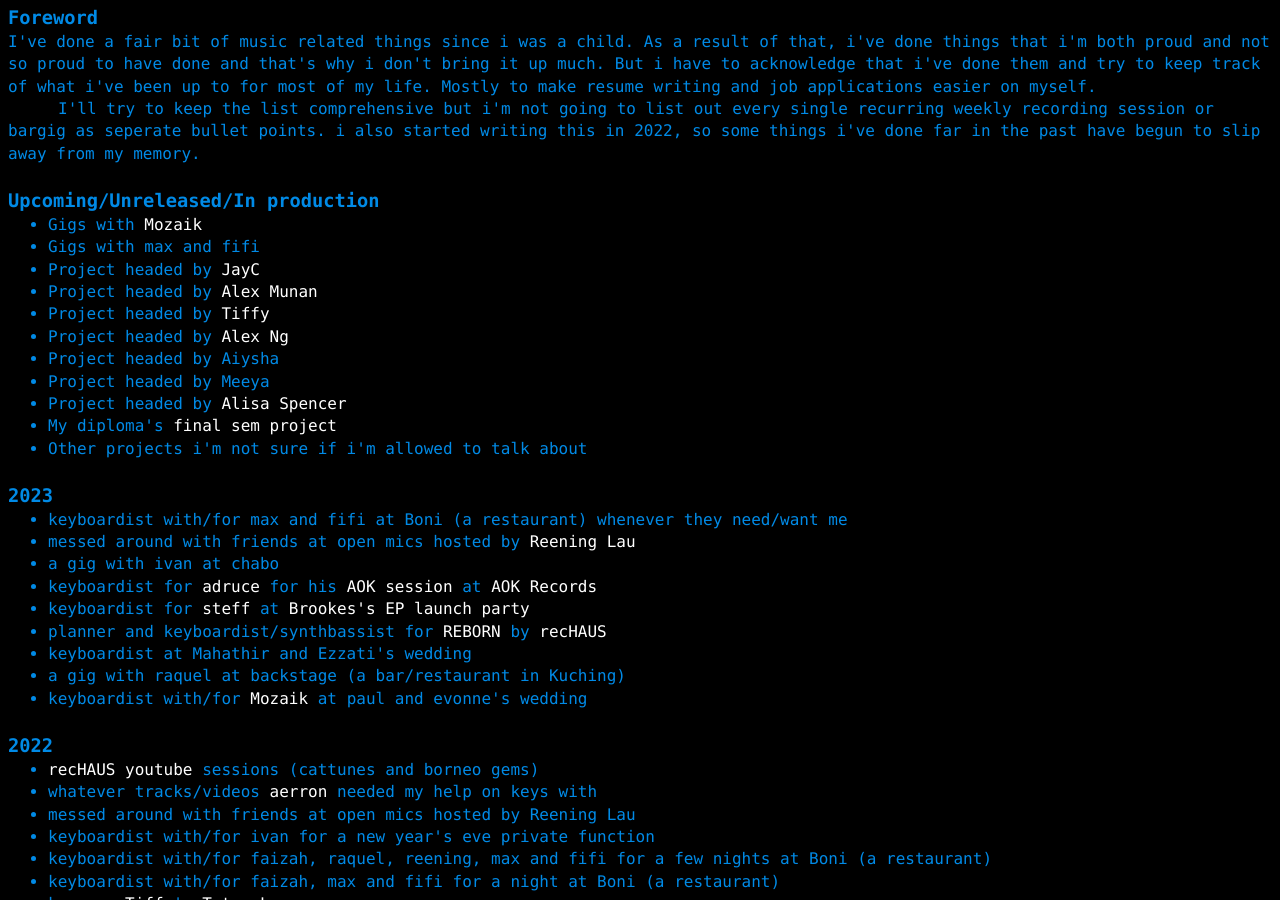
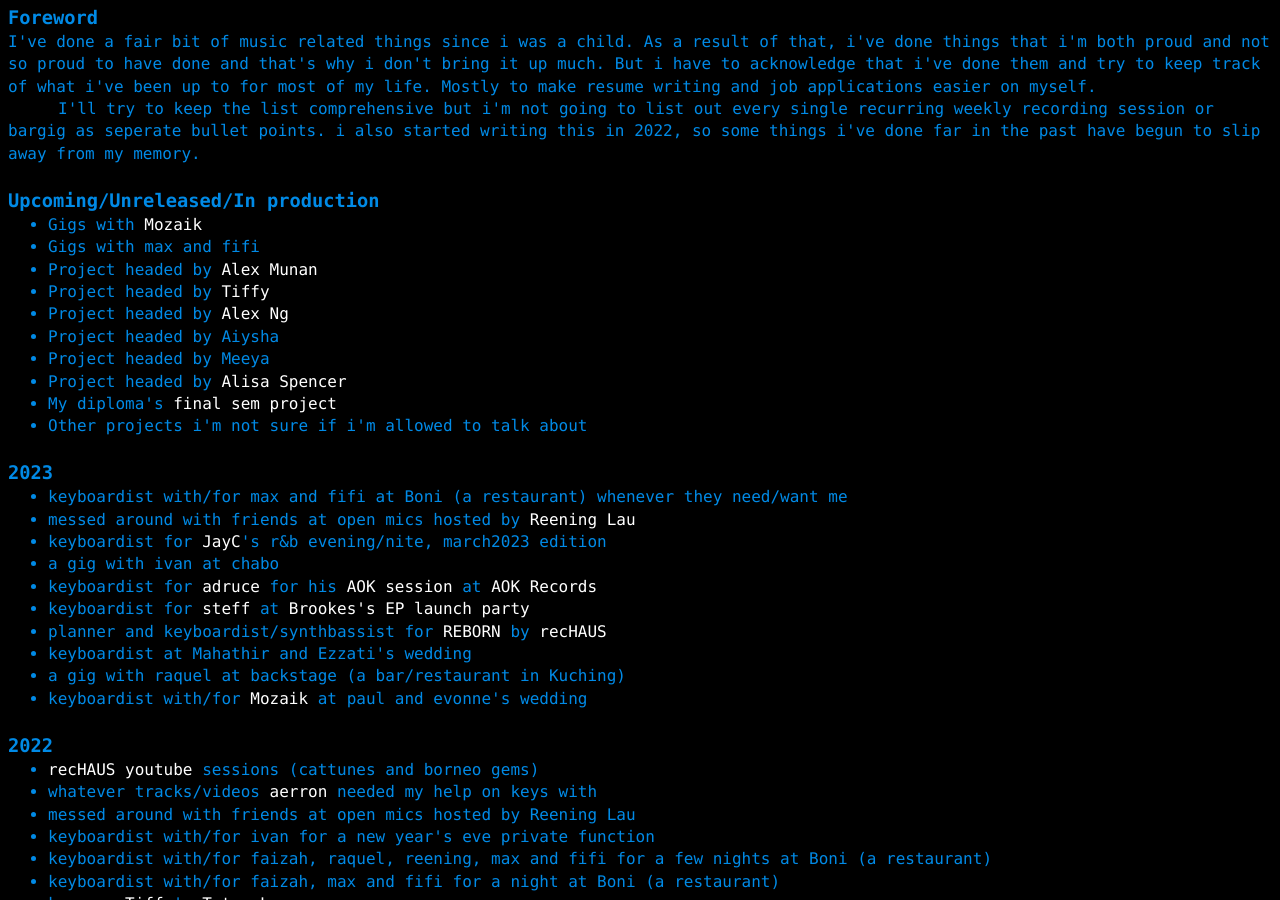
Before and after one commit to a-erfan-aa/a-erfan-aa.github.io, a Jekyll site: the page built from things-i-make/music-comprehensive.html, in a window 1280 px wide and 900 px high, scrolled down 395 px. Built offline with Jekyll 4.4.1, drawn with Linux system fonts in a browser that asks for light colours; some of the changed text lies outside the part shown.

Commit message:
Move jayc's rnb nite from upcoming to 2023 in music-comprehensive.html
Also update lastChanged

```diff
--- a/things-i-make/music-comprehensive.html
+++ b/things-i-make/music-comprehensive.html
@@ -59,7 +59,6 @@
 	<ul>
 		<li>Gigs with <a href="https://www.instagram.com/soundofmozaik/">Mozaik</a></li>
 		<li>Gigs with max and fifi</li>
-		<li>Project headed by <a href="https://www.instagram.com/jayc_panganiban/">JayC</a></li>
 		<li>Project headed by <a href="https://www.instagram.com/alex_munan/">Alex Munan</a></li>
 		<li>Project headed by <a href="https://www.instagram.com/tiffanytammy/">Tiffy</a></li>
 		<li>Project headed by <a href="https://www.instagram.com/alexngwhng/">Alex Ng</a></li>
@@ -92,6 +91,7 @@
 	<ul>
 		<li>keyboardist with/for max and fifi at Boni (a restaurant) whenever they need/want me</li>
 		<li>messed around with friends at open mics hosted by <a href="https://www.instagram.com/reeninglaumusic/">Reening Lau</a></li>
+		<li>keyboardist for <a href="https://www.instagram.com/jayc_panganiban/">JayC</a>'s r&b evening/nite, march2023 edition</li>
 		<li>a gig with ivan at chabo</li>
 		<li>keyboardist for <a href="https://www.instagram.com/adruceazman/">adruce</a> for his <a href="https://www.youtube.com/watch?v=jaM9oLt6QmQ">AOK session</a> at <a herf="https://www.aokrecordskch.com/">AOK Records</a></li>
 		<li>keyboardist for <a href="https://www.instagram.com/fleursteff/">steff</a> at <a href="https://www.instagram.com/p/CoRSMWtSRBJ/">Brookes's EP launch party</a></li>
```
Also changed, not shown: other parts of things-i-make/music-comprehensive.html (+1 -1 lines).
